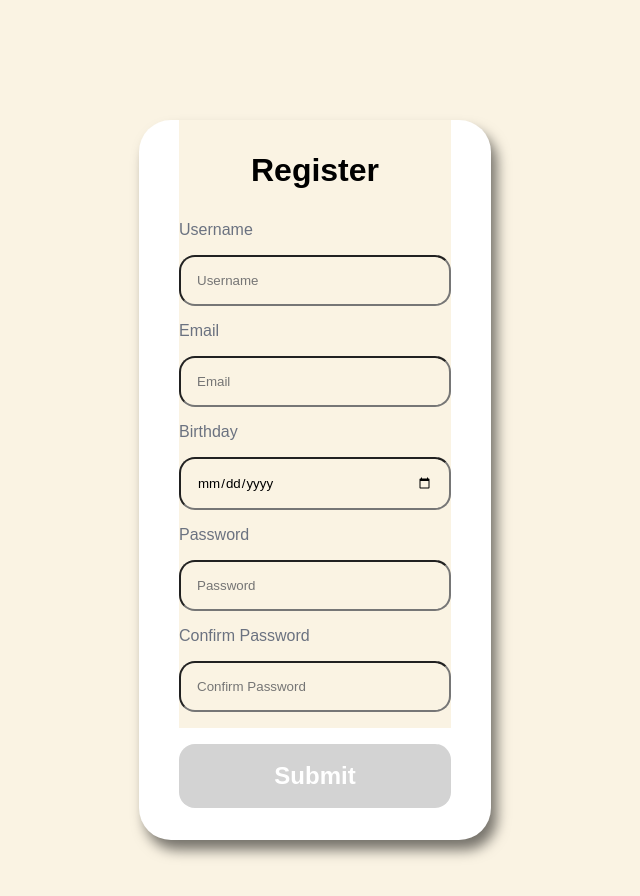
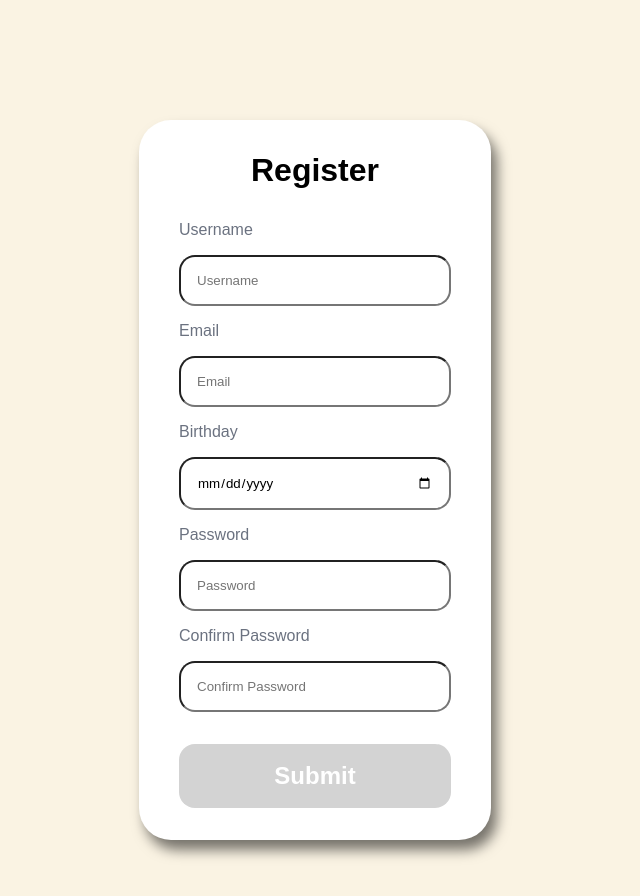
Before and after one commit to DarrenWayn/inputform-react, a React (Create React App) app: page / in a window 1280 px wide. Shown: the top 896 px of the page, without its empty margins (325-965 px from the left). Built offline with nearby package versions, Linux system fonts and the light colour scheme.

Commit message:
delete bg color on .App

```diff
--- a/public/css/style.css
+++ b/public/css/style.css
@@ -2,7 +2,6 @@
   box-sizing: border-box;
   margin: 0;
   font-family: "Fira Sans", sans-serif;
-  background-color: #FAF3E3;
 }
 
 a {
--- a/src/sass/global/_base.scss
+++ b/src/sass/global/_base.scss
@@ -3,7 +3,6 @@
     box-sizing: border-box;
     margin: 0;
     font-family: 'Fira Sans', sans-serif;
-    background-color: #FAF3E3;
 }
 
 a {
```
